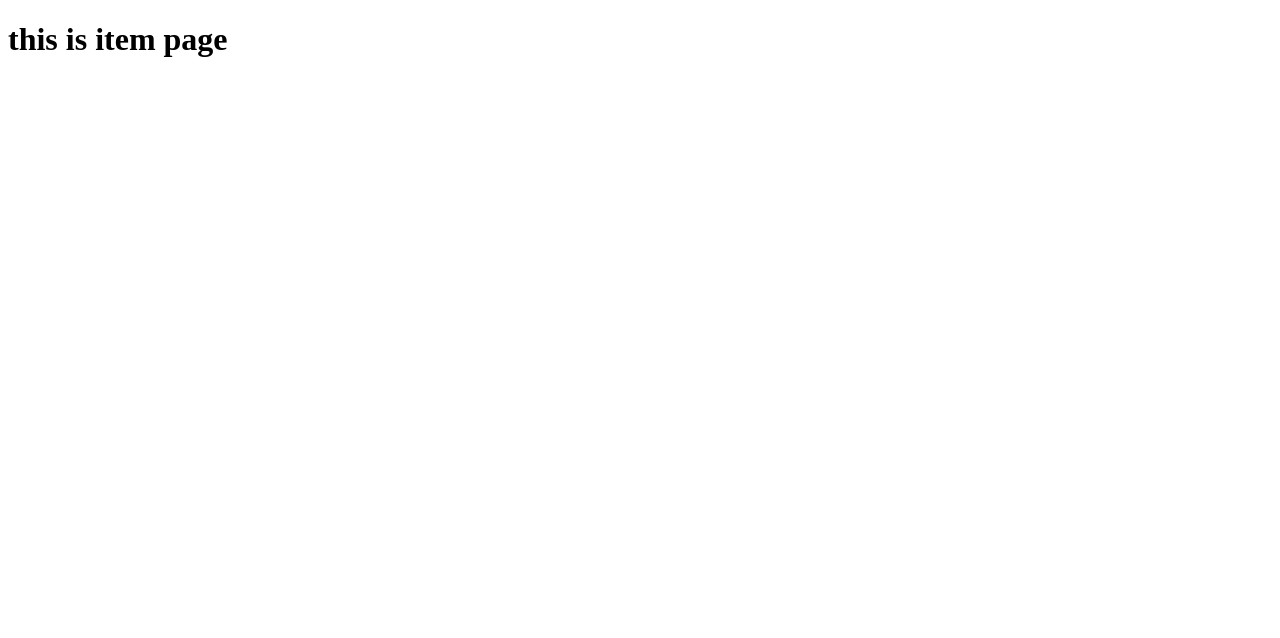
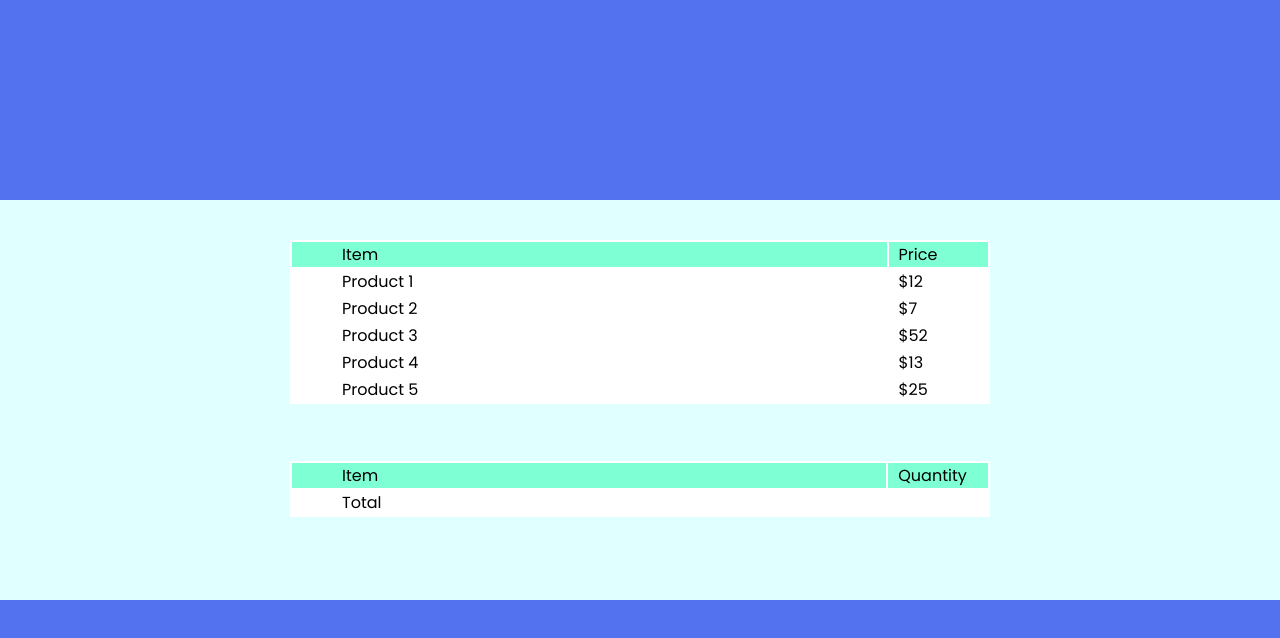
Before and after one commit to sadjosarai/SGI, a plain HTML site: page item.html in a window 1280 px wide. Drawn offline with Linux system fonts and the light colour scheme; some packages are replaced by stand-ins of ours; a script that the page names is missing.

Commit message:
first part done

```diff
--- a/item.html
+++ b/item.html
@@ -4,9 +4,67 @@
     <meta charset="UTF-8">
     <meta http-equiv="X-UA-Compatible" content="IE=edge">
     <meta name="viewport" content="width=device-width, initial-scale=1.0">
-    <title>Document</title>
+    <title>Item page</title>
+    <link rel="stylesheet" href="style.css">
+    <link rel="stylesheet" href="https://cdnjs.cloudflare.com/ajax/libs/font-awesome/5.15.3/css/all.min.css"/>
 </head>
 <body>
-    <h1>this is item page</h1>
+    <div class="wrapper">
+        <div class="item-list">
+            <table class="shopTable">
+                <thead>
+                    <tr>
+                        <td class="ItemName">Item</td>
+                        <td class="price">Price</td>
+                    </tr>
+                </thead>
+                <tbody class="prod">
+                   <tr class="add" onclick="add(this)">
+                        <td>Product 1</td>
+                        <td>$12</td>
+                   </tr>
+                   <tr class="add" onclick="add(this)">
+                        <td>Product 2</td>
+                        <td>$7</td>
+                   </tr>
+                   <tr class="add" onclick="add(this)">
+                        <td>Product 3</td>
+                        <td>$52</td>
+                   </tr>
+                   <tr class="add" onclick="add(this)">
+                        <td>Product 4</td>
+                        <td>$13</td>
+                   </tr class="add" onclick="add(this)">
+                   <tr class="add" onclick="add(this)">
+                        <td>Product 5</td>
+                        <td>$25</td>
+                   </tr>
+                </tbody>
+            </table>
+        </div>
+        <div class="cart">
+            <table class="cartTable">
+                <thead>
+                    <tr>
+                        <td class="ItemName">Item</td>
+                        <td class="quantity">Quantity</td>
+                    </tr>
+                </thead>
+                <tbody class="list">
+                    <div class="cartItems">
+
+                    </div>
+                </tbody>
+                <tfoot>
+                    <tr>
+                        <td>Total</td>
+                        <td class="total"></td>
+                    </tr>
+                </tfoot>
+            </table>
+        </div>
+    </div>
+    <script src="//cdn.jsdelivr.net/npm/sweetalert2@11"></script>
+    <script src="item.js"></script>
 </body>
 </html>
--- /dev/null
+++ b/item.js
@@ -0,0 +1,11 @@
+var tag = document.getElementsByClassName("add");
+var tar = document.getElementsByClassName("cartItems");
+function add(e) {
+    var i = e.rowIndex;
+    console.log(i);
+    var item = e.cells[0].innerHTML;
+    var price = e.cells[1].innerHTML;
+    tar.innerHTML = tar.innerHTML+"<tr><td>" + item + "</td><td>" + price + "</td></tr>";
+    console.log(item);
+    console.log(price);
+}
--- a/style.css
+++ b/style.css
@@ -141,3 +141,43 @@ form input[type="submit"]{
 form input[type="submit"]:hover{
   background: #2c52ed;
 }
+/* ------------------------------------------------------------------------- */
+.wrapper{
+  width:100%;
+  min-height: 50vh;
+  padding:40px 30px 50px 30px;
+  text-align:center;
+  /* display: flexbox;
+  justify-content: center;
+  align-items: center; */
+  background-color: lightcyan;
+}
+table{
+  width:700px;
+  display:inline-block;
+  align-self: auto;
+  margin: auto 50px;
+  background-color: white;
+  text-align:left;
+  padding:none;
+  border-style:none;
+}
+table thead{
+  background-color: aquamarine;
+  border:1px solid aquamarine;
+}
+table tr td:first-child{
+  width: 600px;
+  padding-left:50px;
+}
+table tr td:last-child {
+  width: 100px;
+  padding-left: 10px;
+}
+.shopTable{
+  margin-bottom:50px
+}
+
+.prod tr{
+  cursor: pointer;
+}
```
Also changed, not shown: Login.html (+2 -1 lines), index.js (+33 -16 lines), varsha.html (+48 -23 lines).
